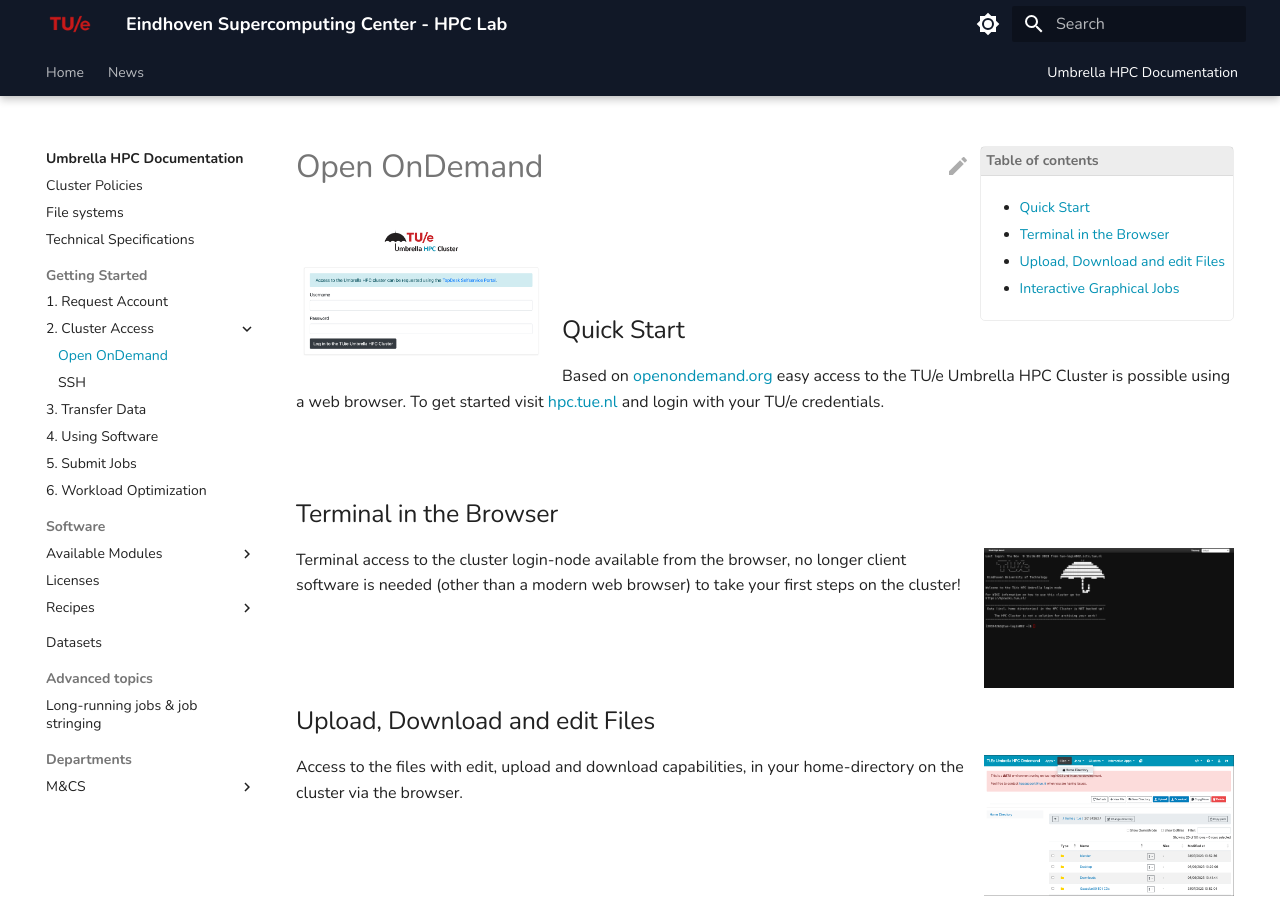
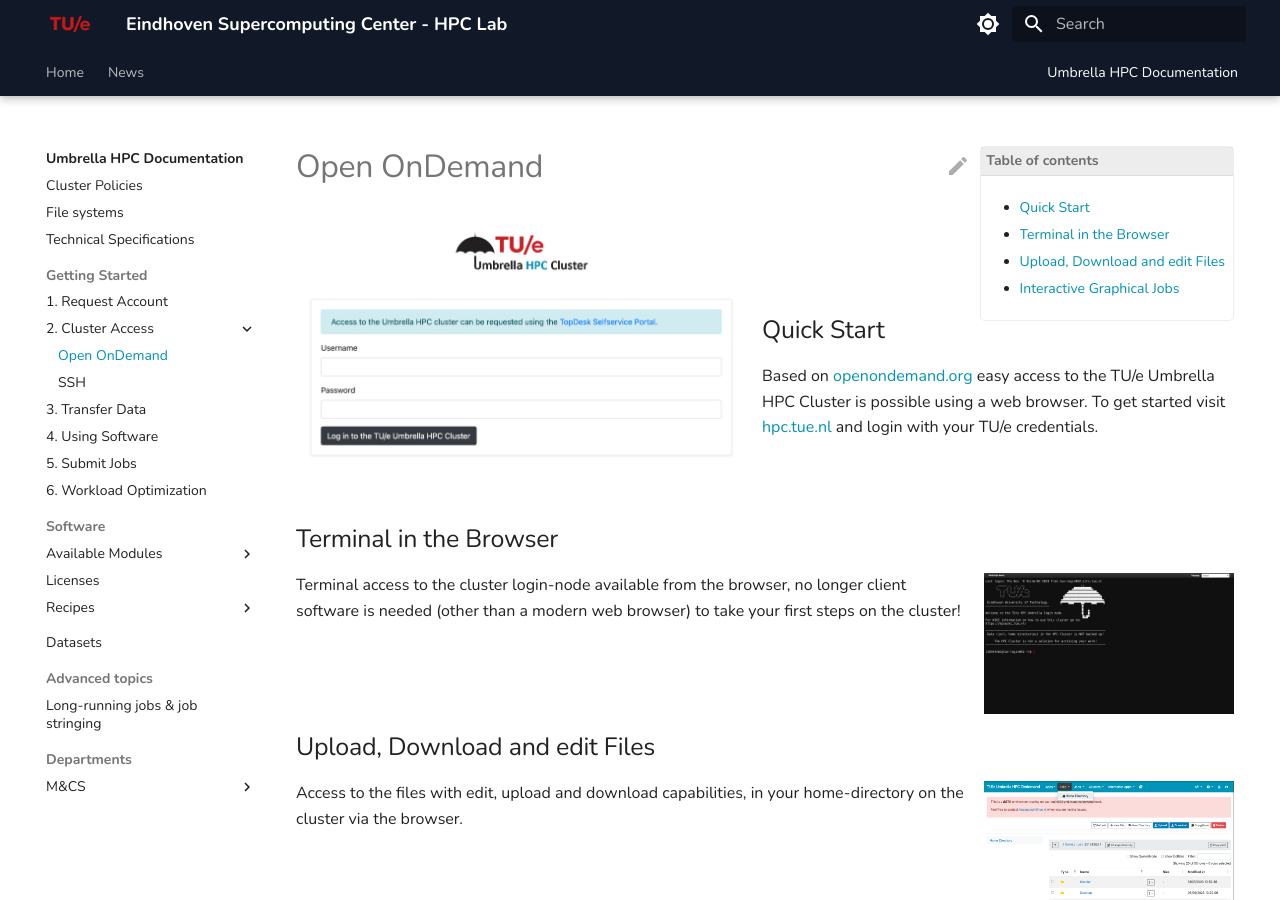
Before and after one commit to gferhpc/supercomputing.tue.nl, an MkDocs documentation site: the page built from pages/documentation/steps/access/openondemand.md, in a window 1280 px wide and 900 px high. Built offline with MkDocs 1.6.1 and Material for MkDocs 9.7.7, drawn with Linux system fonts in a browser that asks for light colours.

Commit message:
Update openondemand.md

```diff
--- a/pages/documentation/steps/access/openondemand.md
+++ b/pages/documentation/steps/access/openondemand.md
@@ -2,7 +2,8 @@
 title: Open OnDemand
 ---
 
-![login-ood.png](login-ood.png){ align=left width=250px }
+![login-ood.png](login-ood.png){ align=left width=450px }
+<br/>
 
 ## Quick Start
 
```
